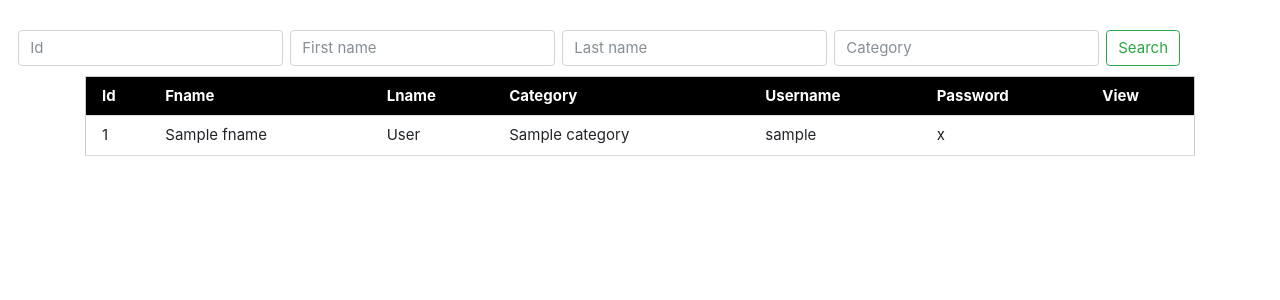
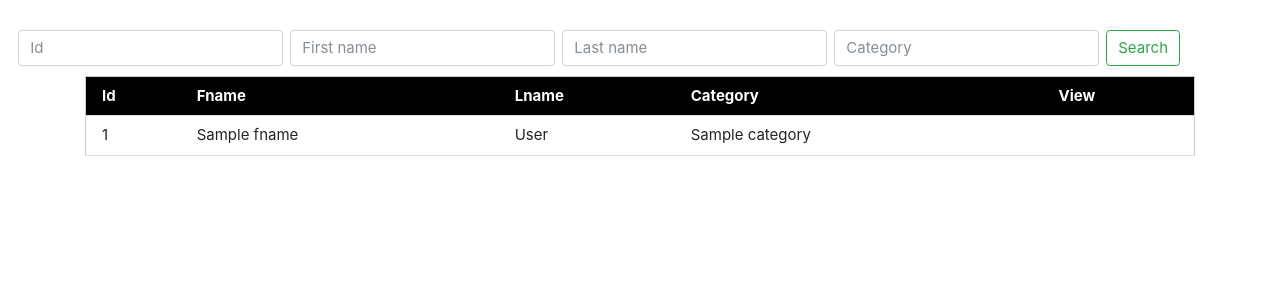
Before and after one commit to itsGno/staffmarathon, a PHP site: template marathon/app/views/staff/search.phtml in a window 1280 px wide. Shown: the top 300 px of the page. Run offline with PHP 8.4, Linux system fonts and the light colour scheme; the template is opened without the code that fills it: most values are stand-ins (such as "Sample title", 1, 10 or a date in 2020); data that the repository does not hold is empty; some libraries are stand-ins or nearby versions.

Commit message:
ลบ column username password

```diff
--- a/marathon/app/views/staff/search.phtml
+++ b/marathon/app/views/staff/search.phtml
@@ -73,8 +73,6 @@
        <th>Fname</th>
        <th>Lname</th>
        <th>Category</th>
-       <th>Username</th>
-       <th>Password</th>
        <th>View </th>
        </tr>
      </thead>
@@ -87,8 +85,7 @@
          <td><?php echo $staff->fname ?></td>
          <td><?php echo $staff->lname ?></td>
          <td><?php echo $staff->category ?></td>
-         <td><?php echo $staff->username ?></td>
-         <td><?php echo $staff->password ?></td>
+
 
              <td><?php echo $this->tag->linkTo(["staff/edit/" . $staff->id, "View"]); ?></td>
          </tr>
```
